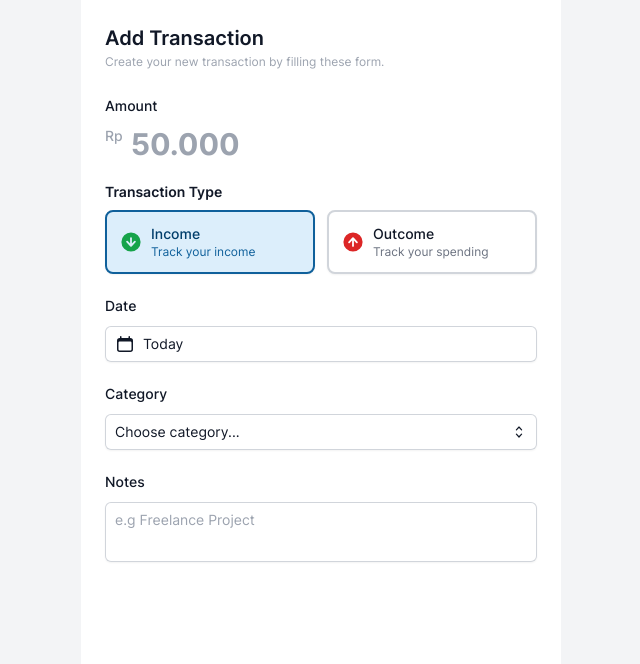
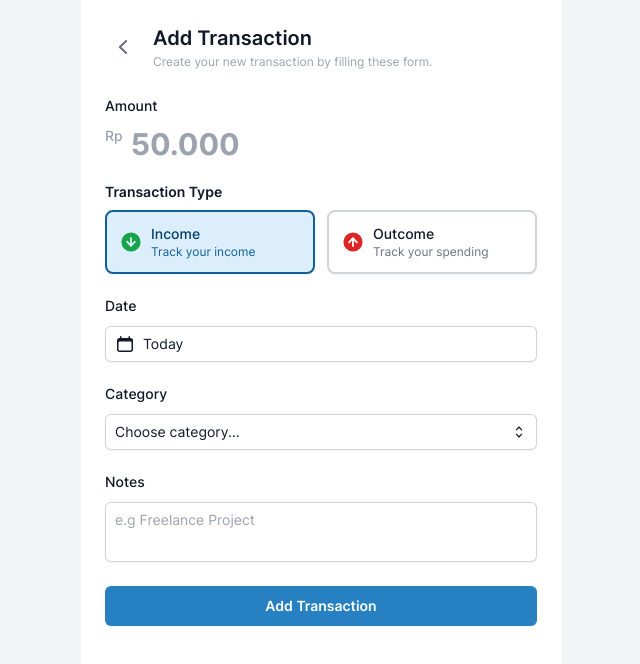
Before and after one commit to Erik3010/money-tracker, a React (Vite) app: page /transactions/new in a window 1280 px wide. Shown: the top 664 px of the page, without its empty margins (319-959 px from the left). Built offline with nearby package versions, Linux system fonts and the light colour scheme.

Commit message:
feat: improve ui

```diff
--- a/src/layouts/Root.tsx
+++ b/src/layouts/Root.tsx
@@ -1,4 +1,5 @@
 import Navbar from "@components/Navbar/Navbar";
+import { cn } from "@utils/index";
 import { Outlet } from "react-router-dom";
 
 interface RootProps {
@@ -9,7 +10,9 @@ interface RootProps {
 const Root = ({ children, showNavbar = true }: RootProps) => {
   return (
     <main className="bg-white max-w-[480px] mx-auto">
-      <div className="w-full min-h-screen p-6 pb-24">
+      <div
+        className={cn("w-full", "min-h-screen", "p-6", { "pb-24": showNavbar })}
+      >
         {children ?? <Outlet />}
       </div>
       {showNavbar && <Navbar />}
--- a/src/pages/TransactionCreate/index.tsx
+++ b/src/pages/TransactionCreate/index.tsx
@@ -5,8 +5,12 @@ import { type TransactionType } from "@money-tracker-types/index";
 import TransactionTypeRadio from "@pages/TransactionCreate/components/TransactionTypeRadio";
 import { ChangeEvent, useRef, useState } from "react";
 import SelectField from "@components/Shared/SelectField";
+import { ChevronLeftIcon } from "@heroicons/react/20/solid";
+import { useNavigate } from "react-router-dom";
 
 const TransactionNew = () => {
+  const navigate = useNavigate();
+
   const today = useRef(new Date());
 
   // eslint-disable-next-line @typescript-eslint/no-unused-vars
@@ -23,11 +27,21 @@ const TransactionNew = () => {
 
   return (
     <div className="space-y-6">
-      <div className="space-y-0.5">
-        <h1 className="font-semibold text-xl text-gray-900">Add Transaction</h1>
-        <p className="text-xs text-gray-400">
-          Create your new transaction by filling these form.
-        </p>
+      <div className="flex items-center gap-x-3">
+        <button
+          className="rounded-full hover:bg-gray-100 p-1 transition"
+          onClick={() => navigate(-1)}
+        >
+          <ChevronLeftIcon className="h-7 w-h-7 text-gray-500" />
+        </button>
+        <div className="flex flex-col space-y-0.5">
+          <h1 className="font-semibold text-xl text-gray-900">
+            Add Transaction
+          </h1>
+          <p className="text-xs text-gray-400">
+            Create your new transaction by filling these form.
+          </p>
+        </div>
       </div>
       <div className="space-y-5">
         <div className="space-y-2">
@@ -89,6 +103,9 @@ const TransactionNew = () => {
           ></textarea>
         </div>
       </div>
+      <button className="w-full rounded-md bg-blue-500 px-3.5 py-2.5 text-sm font-semibold text-white shadow-sm hover:bg-blue-600">
+        Add Transaction
+      </button>
     </div>
   );
 };
```
